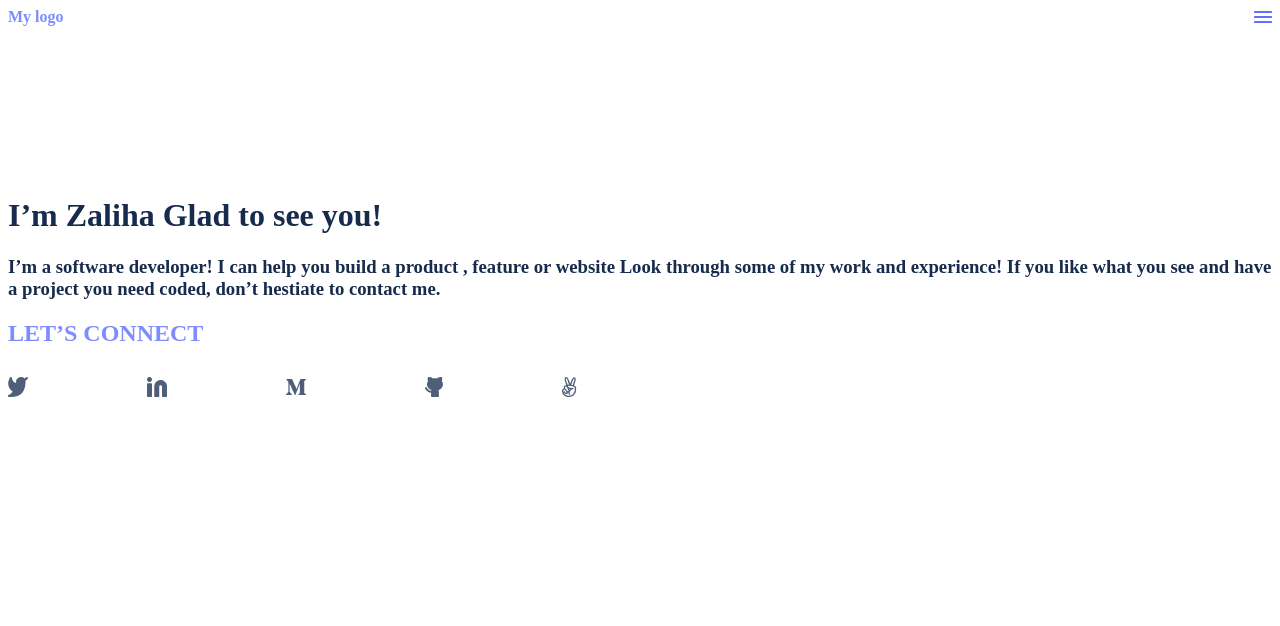
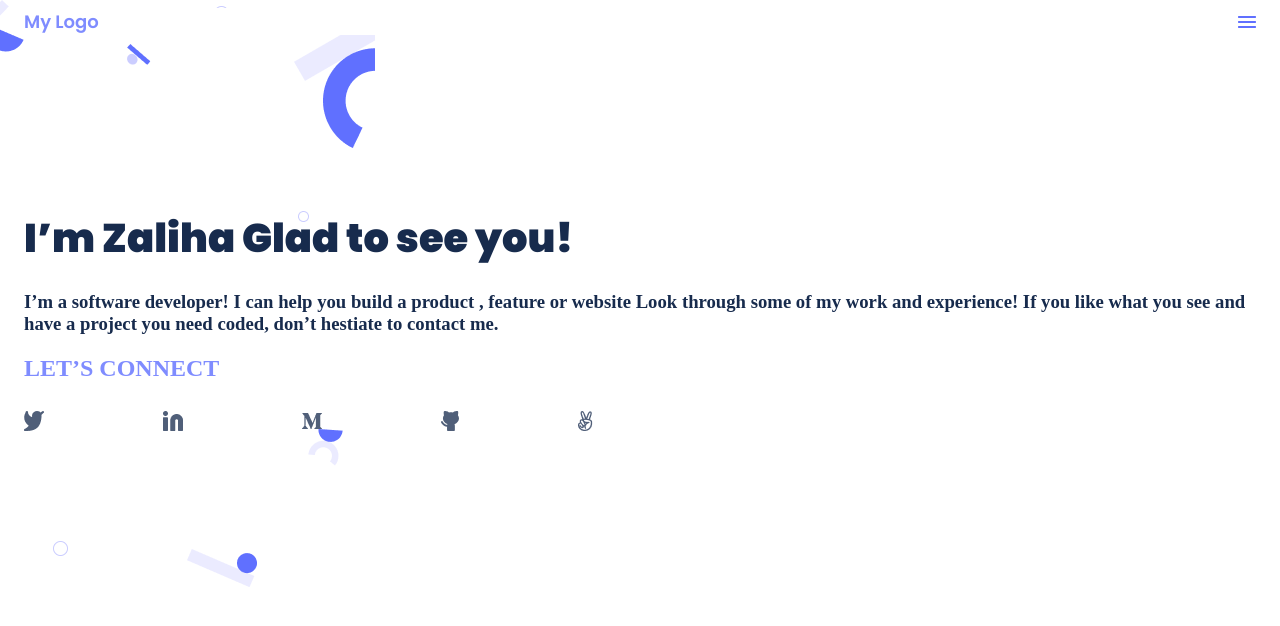
Before and after one commit to xaleehrtyunus/mynewportfolio, a plain HTML site: page index.html in a window 1280 px wide. Drawn offline with Linux system fonts and the light colour scheme.

Commit message:
Add background image and modefy css

```diff
--- a/index.html
+++ b/index.html
@@ -4,14 +4,16 @@
   <meta charset="UTF-8">
   <meta http-equiv="X-UA-Compatible" content="IE=edge">
   <meta name="viewport" content="width=device-width, initial-scale=1.0">
+  <link rel="preconnect" href="https://fonts.googleapis.com">
+<link rel="preconnect" href="https://fonts.gstatic.com" crossorigin>
+<link href="https://fonts.googleapis.com/css2?family=Poppins:wght@600;900&display=swap" rel="stylesheet">
   <link rel="stylesheet" href="./styles.css">
 </head>
 <body>
     <header class="nav">
-        <a class="logo" href="#">My logo</a>
+        <a class="logo" href="#">My Logo</a>
         <img src="./images/menu.png" alt="menu-icon">
       </header>
-    <div class="backg">
   </div>
   <div class="text">
 
--- a/styles.css
+++ b/styles.css
@@ -1,5 +1,10 @@
+body {
+background-image: url("./images/mainbackground.png");
+background-repeat: no-repeat;
+background-position: left top;
+}
+
 .text {
-  background-image: url(./images/);
   color: #172B4D;
 }
   .nav {
@@ -7,19 +12,29 @@
   justify-content: space-between;
   align-items: center;
   background-color: white;
+  margin-inline: 1em;
 }
 .connect {
   color: #7F8CFF;
 }
+
 .logo {
-  font-weight: bolder;
+  font-family: 'Poppins', sans-serif;
+  font-weight: 600;
   color: #7F8CFF;
   text-decoration: none;
+  font-size: 18px;
 }
+
 .name {
   padding-top: 150px;
   width: 80%;
+  font-family: 'Poppins', sans-serif;
+  font-weight: 900;
+  font-size: 40px;
+  line-height: 52px;
 }
+
 .icons {
   width: 45%;
   display: flex;
@@ -27,3 +42,8 @@
   align-items: center;
   padding-top: 10px;
 }
+
+.text,
+.icons {
+  margin-inline-start: 1em;
+}
```
